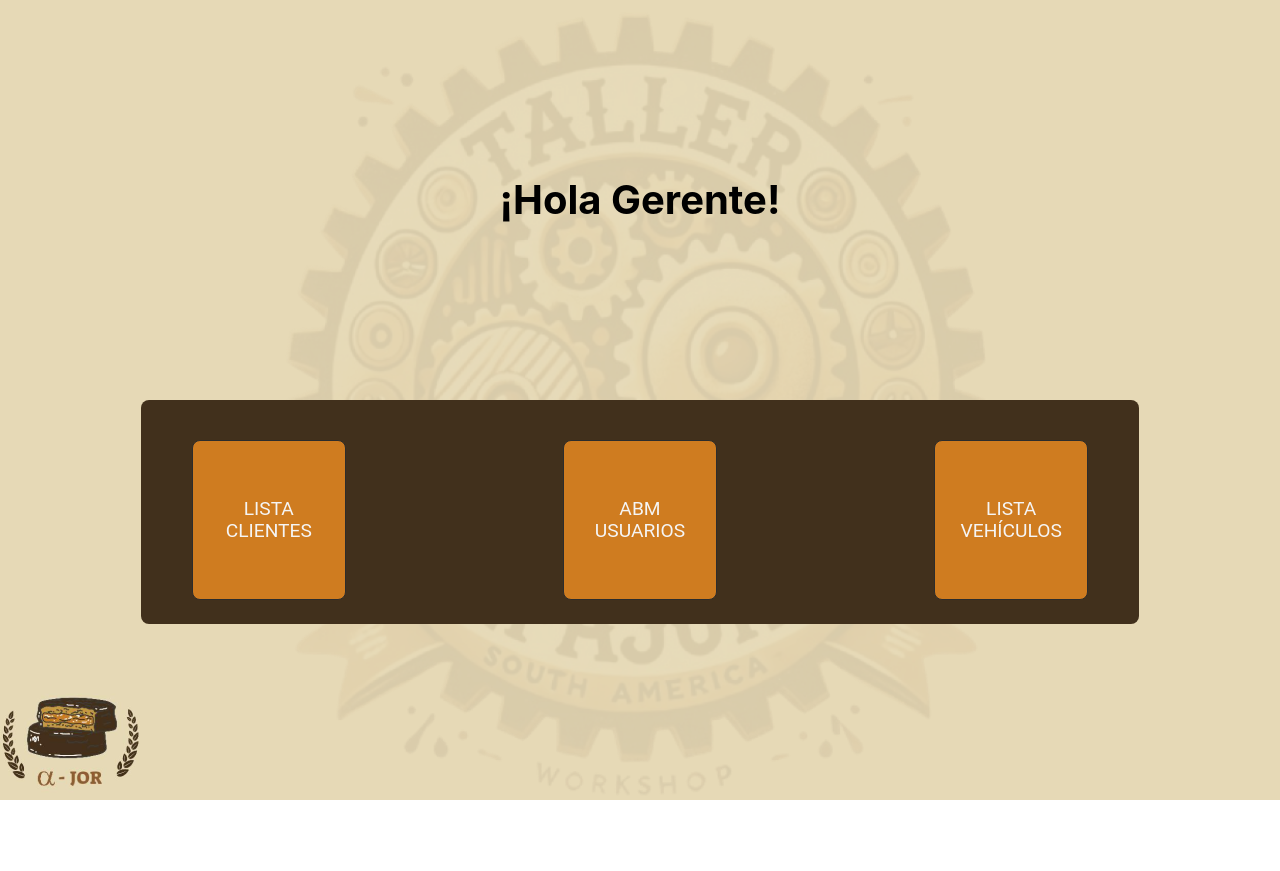
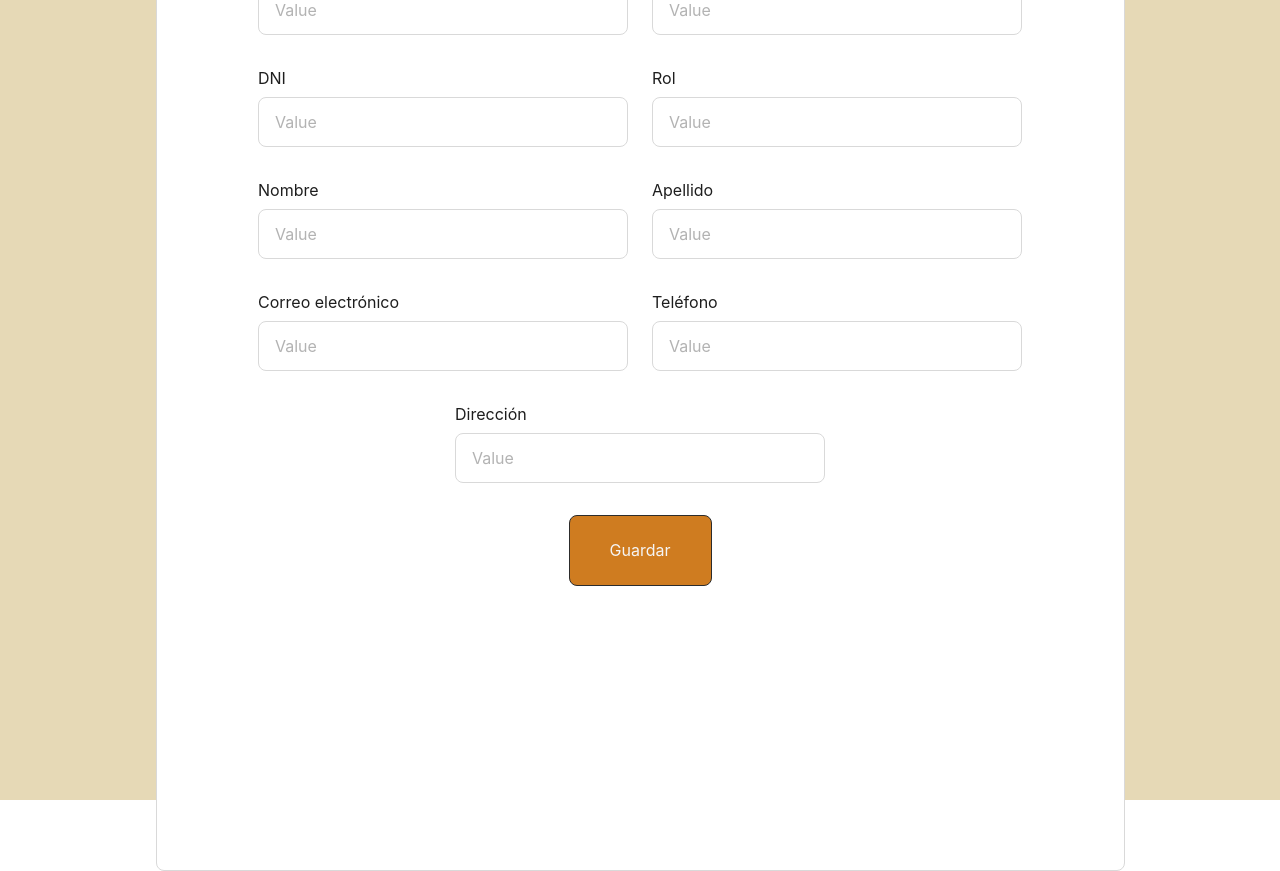
Before and after one commit to joabresper/AlfajorSystem, a React (Vite) app in the folder AlfajorTPI2Diseno/: page /abm in a window 1280 px wide. Before the commit the page ends 800 px from the top, so only its background shows below. Built offline with nearby package versions, Linux system fonts and the light colour scheme.

Commit message:
paginas mas lindas :)
actualice unas paginas

```diff
--- a/AlfajorTPI2Diseno/src/App.jsx
+++ b/AlfajorTPI2Diseno/src/App.jsx
@@ -12,6 +12,7 @@ import Turnos from './pages/Turnos/Turnos';
 import "bootstrap/dist/css/bootstrap.min.css";
 import VehiclePage from './pages/RTO/VehiclePage';
 import Altamenu from './pages/ABM/altamenu';
+import AltaConfirmada from './pages/ABM/altaconfirmada';
 
 function App() {
   const [count, setCount] = useState(0)
@@ -24,6 +25,7 @@ function App() {
           <Route path="/login" element={<LoginPage />} />
           <Route path="/abm" element={<ABM />} />
           <Route path="/altamenu" element={<Altamenu />} />
+          <Route path="/altaconfirmada" element={<AltaConfirmada />} />
           <Route path="/bajamenu" element={<BajaMenu />} />
           <Route path="/bajaconfirmada" element={<BajaConfirmada />} />
           <Route path="/bajaconfirm" element={<BajaConfirmacion />} />
--- a/AlfajorTPI2Diseno/src/pages/ABM/abm.jsx
+++ b/AlfajorTPI2Diseno/src/pages/ABM/abm.jsx
@@ -1,97 +1,97 @@
-const ABM = () => {
-    const styles = {
-        container: {
-          width: '100vw',
-          height: '100vh',
-          position: 'relative',
-          background: '#E6D9B6',
-        },
-        imageSmall: {
-          width: 140,
-          height: 114,
-          position: 'absolute',
-          left: 0,
-          bottom: 0,
-        },
-        imageLarge: {
-          width: '58%', // Escala según el tamaño de la pantalla
-          height: '100%',
-          position: 'absolute',
-          left: '21%',
-          top: 0,
-          opacity: 0.25,
-        },
-        darkBox: {
-          width: '78%', // Escala según la pantalla
-          height: '28%',
-          position: 'absolute',
-          left: '11%',
-          top: '50%',
-          background: '#41301C',
+import React from 'react';
+
+const Altamenu = () => {
+  return (
+    <div style={{ width: '100vw', height: '100vh', display: 'flex', justifyContent: 'center', alignItems: 'center', background: '#E6D9B6' }}>
+      <div
+        style={{
+          width: '969px',
+          height: '941px',
+          padding: '24px',
+          background: 'white',
           borderRadius: '8px',
-        },
-        card: {
-          width: '12%',
-          height: '20%',
+          border: '1px solid #D9D9D9',
+          display: 'flex',
+          flexDirection: 'column',
+          alignItems: 'center',
+          gap: '24px',
+        }}
+      >
+        {/* Form Fields */}
+        <div style={{ display: 'flex', flexWrap: 'wrap', gap: '24px', justifyContent: 'center' }}>
+          <FormField label="Nombre de usuario" />
+          <FormField label="Contraseña" />
+          <FormField label="DNI" />
+          <FormField label="Rol" />
+          <FormField label="Nombre" />
+          <FormField label="Apellido" />
+          <FormField label="Correo electrónico" />
+          <FormField label="Teléfono" />
+          <FormField label="Dirección" />
+        </div>
+
+        {/* Save Button */}
+        <button
+          style={{
+            width: '143px',
+            height: '71px',
             padding: '12px',
-          position: 'absolute',
             background: '#CF7C20',
             borderRadius: '8px',
-          overflow: 'hidden',
             border: '1px solid #2C2C2C',
-          justifyContent: 'center',
-          alignItems: 'center',
-          gap: '8px',
-          display: 'inline-flex',
-          textAlign: 'center',
             color: '#F5F5F5',
-          fontSize: '1.2rem',
-          fontFamily: 'Roboto',
+            fontSize: '16px',
+            fontFamily: 'Inter',
             fontWeight: '400',
-          lineHeight: '1.4rem',
-          wordWrap: 'break-word',
-        },
-        greeting: {
-          width: '38%',
-          height: 'auto',
-          position: 'absolute',
-          left: '31%',
-          top: '22%',
-          textAlign: 'center',
-          color: 'black',
-          fontSize: '2.5rem',
-          fontFamily: 'Inter',
-          fontWeight: '700',
-          lineHeight: '1.2',
-          wordWrap: 'break-word',
-        },
-      };
-
-      return (
-        <div style={styles.container}>
-          <img
-            style={styles.imageSmall}
-            src="public/simbolos y alfajores/Alfajorchico.png"
-            alt="Small placeholder"
-          />
-          <img
-            style={styles.imageLarge}
-            src="public/simbolos y alfajores/alfactory.png"
-            alt="Large placeholder"
-          />
-          <div style={styles.darkBox}></div>
-          <div style={{ ...styles.card, left: '15%', top: '55%' }}>
-            <div>LISTA <br />CLIENTES</div>
+            cursor: 'pointer',
+          }}
+        >
+          Guardar
+        </button>
       </div>
-          <div style={{ ...styles.card, left: '44%', top: '55%' }}>
-            <div>ABM <br />USUARIOS</div>
-          </div>
-          <div style={{ ...styles.card, left: '73%', top: '55%' }}>
-            <div>LISTA <br />VEHÍCULOS</div>
-          </div>
-          <div style={styles.greeting}>¡Hola Gerente!</div>
     </div>
   );
 };
 
-export default ABM;
+// Reusable FormField Component
+const FormField = ({ label }) => {
+  return (
+    <div
+      style={{
+        width: '370px',
+        height: '88px',
+        display: 'flex',
+        flexDirection: 'column',
+        gap: '8px',
+      }}
+    >
+      <div
+        style={{
+          color: '#1E1E1E',
+          fontSize: '16px',
+          fontFamily: 'Inter',
+          fontWeight: '400',
+          lineHeight: '22.4px',
+        }}
+      >
+        {label}
+      </div>
+      <div
+        style={{
+          padding: '12px 16px',
+          background: 'white',
+          borderRadius: '8px',
+          border: '1px solid #D9D9D9',
+          color: '#B3B3B3',
+          fontSize: '16px',
+          fontFamily: 'Inter',
+          fontWeight: '400',
+        }}
+      >
+        Value
+      </div>
+    </div>
+  );
+};
+
+export default Altamenu;
--- a/AlfajorTPI2Diseno/src/pages/ABM/altamenu.jsx
+++ b/AlfajorTPI2Diseno/src/pages/ABM/altamenu.jsx
@@ -2,70 +2,51 @@ import React from 'react';
 
 const Altamenu = () => {
   return (
-    <div style={{ width: '1920px', height: '1080px', position: 'relative', background: '#E6D9B6' }}>
-      {/* Header */}
-      <div
+    <div style={{ width: '100vw', height: '100vh', display: 'flex', justifyContent: 'center', alignItems: 'center', background: '#E6D9B6', position: 'relative' }}>
+      <img style={{ width: 140, height: 114, position: 'absolute', left: 0, bottom: 0 }} src="/simbolos y alfajores/Alfajorchico.png" alt="Alfajorchico" />
+
+      <button
         style={{
-          width: '75px',
-          height: '60px',
-          padding: '8px',
+          width: '50px',
+          height: '50px',
           position: 'absolute',
-          top: '6px',
-          left: '0',
-          display: 'flex',
-          flexDirection: 'column',
-          justifyContent: 'center',
-          alignItems: 'center',
-          gap: '10px',
+          top: '10px',
+          left: '10px',
+          background: 'none',
+          border: 'none',
+          cursor: 'pointer',
         }}
       >
-        <div
-          style={{
-            background: '#41301C',
-            borderRadius: '100%',
-            overflow: 'hidden',
-            display: 'flex',
-            justifyContent: 'center',
-            alignItems: 'center',
-          }}
-        >
-          <div
-            style={{
-              padding: '8px',
-              display: 'flex',
-              justifyContent: 'center',
-              alignItems: 'center',
-            }}
-          >
-            <div style={{ width: '24px', height: '24px' }}></div>
-          </div>
-        </div>
-      </div>
+        <img src="/simbolos y alfajores/ultraizquierda.png" alt="Flecha izquierda" style={{ width: '100%', height: '100%' }} />
+      </button>
 
-      {/* Main Content */}
       <div
         style={{
           width: '969px',
           height: '941px',
           padding: '24px',
-          position: 'absolute',
-          top: '94px',
-          left: '467px',
           background: 'white',
           borderRadius: '8px',
           border: '1px solid #D9D9D9',
+          display: 'flex',
+          flexDirection: 'column',
+          alignItems: 'center',
+          gap: '24px',
         }}
       >
         {/* Form Fields */}
-        <FormField label="Nombre de usuario" top="113px" left="527px" />
-        <FormField label="Contraseña" top="120px" left="976px" />
-        <FormField label="DNI" top="226px" left="976px" />
-        <FormField label="Rol" top="226px" left="527px" />
-        <FormField label="Nombre" top="323px" left="526px" />
-        <FormField label="Apellido" top="340px" left="976px" />
-        <FormField label="Correo electrónico" top="458px" left="526px" />
-        <FormField label="Teléfono" top="572px" left="976px" />
-        <FormField label="Dirección" top="572px" left="527px" />
+        <div style={{ display: 'flex', flexWrap: 'wrap', gap: '24px', justifyContent: 'center' }}>
+          <FormField label="Nombre de usuario" />
+          <FormField label="Contraseña" />
+          <FormField label="DNI" />
+          <FormField label="Rol" />
+          <FormField label="Nombre" />
+          <FormField label="Apellido" />
+          <FormField label="Correo electrónico" />
+          <FormField label="Teléfono" />
+          <FormField label="Dirección" />
+          <FormField label="Fecha" type="date" />
+        </div>
 
         {/* Save Button */}
         <button
@@ -73,9 +54,6 @@ const Altamenu = () => {
             width: '143px',
             height: '71px',
             padding: '12px',
-            position: 'absolute',
-            top: '915px',
-            left: '897px',
             background: '#CF7C20',
             borderRadius: '8px',
             border: '1px solid #2C2C2C',
@@ -94,15 +72,12 @@ const Altamenu = () => {
 };
 
 // Reusable FormField Component
-const FormField = ({ label, top, left }) => {
+const FormField = ({ label, type = 'text' }) => {
   return (
     <div
       style={{
         width: '370px',
         height: '88px',
-        position: 'absolute',
-        top: top,
-        left: left,
         display: 'flex',
         flexDirection: 'column',
         gap: '8px',
@@ -119,20 +94,19 @@ const FormField = ({ label, top, left }) => {
       >
         {label}
       </div>
-      <div
+      <input
+        type={type}
         style={{
           padding: '12px 16px',
           background: 'white',
           borderRadius: '8px',
           border: '1px solid #D9D9D9',
-          color: '#B3B3B3',
+          color: '#1E1E1E',
           fontSize: '16px',
           fontFamily: 'Inter',
           fontWeight: '400',
         }}
-      >
-        Value
-      </div>
+      />
     </div>
   );
 };
--- a/AlfajorTPI2Diseno/src/pages/ABM/menuabm.jsx
+++ b/AlfajorTPI2Diseno/src/pages/ABM/menuabm.jsx
@@ -2,38 +2,34 @@ import React from "react";
 
 const Menuabm = () => {
   return (
-    <div style={{ width: 1920, height: 1080, position: 'relative', background: '#E6D9B6' }}>
-      <img style={{ width: 847, height: 843, left: 537, top: 118, position: 'absolute' }} src="/simbolos y alfajores/alfagear.png" />
-      <img style={{ width: 140, height: 114, left: 0, top: 966, position: 'absolute' }} src="/simbolos y alfajores/Alfajorchico.png" />
-      <div style={{ width: 29, height: 24, left: 498, top: 206, position: 'absolute' }} />
-      <div style={{ width: 974, height: 152, left: 473, top: 464, position: 'absolute', background: '#41301C', borderRadius: 8 }}></div>
-      <div style={{ width: 458, height: 152, left: 731, top: 721, position: 'absolute', background: '#41301C', borderRadius: 8 }}></div>
+    <div style={{ width: '100vw', height: '100vh', position: 'relative', background: '#E6D9B6' }}>
+      <img style={{ width: 847, height: 843, position: 'absolute', left: '50%', top: '10%', transform: 'translateX(-50%)' }} src="/simbolos y alfajores/alfagear.png" alt="Alfagear" />
+      <img style={{ width: 140, height: 114, position: 'absolute', left: 0, bottom: 0 }} src="/simbolos y alfajores/Alfajorchico.png" alt="Alfajorchico" />
+
+      {/* Barra marrón */}
+      <div style={{ width: 850, height: 120, position: 'absolute', left: '50%', top: '44%', transform: 'translateX(-50%)', background: '#41301C', borderRadius: 8 }}></div>
 
       {/* Sección Alta */}
-      <div style={{ width: 147, height: 73, padding: 12, left: 557, top: 503, position: 'absolute', background: '#CF7C20', borderRadius: 8, overflow: 'hidden', border: '1px #2C2C2C solid', display: 'flex', alignItems: 'center', gap: 8 }}>
+      <div style={{ width: 147, height: 73, padding: 12, position: 'absolute', left: '30%', top: '50%', transform: 'translateY(-50%)', background: '#CF7C20', borderRadius: 8, overflow: 'hidden', border: '1px #2C2C2C solid', display: 'flex', alignItems: 'center', gap: 8 }}>
         <img style={{ width: 32, height: 32 }} src="/simbolos y alfajores/plus.png" alt="Alta" />
-        <div style={{ color: '#F5F5F5', fontSize: 32, fontFamily: 'Inter', fontWeight: '400', lineHeight: 32 }}>Alta</div>
+        <div style={{ color: '#F5F5F5', fontSize: 32, fontFamily: 'Inter', fontWeight: '400', lineHeight: '32px' }}>Alta</div>
       </div>
 
       {/* Sección Modificación */}
-      <div style={{ width: 253.24, height: 74.96, left: 834.13, top: 503.29, position: 'absolute' }}>
-        <div style={{ width: 253.24, height: 74.96, padding: 12, left: 0, top: 0, position: 'absolute', background: '#CF7C20', borderRadius: 8, overflow: 'hidden', border: '1px #2C2C2C solid', display: 'flex', alignItems: 'center', gap: 8 }}>
-          <img style={{ width: 32, height: 32 }} src="/simbolos y alfajores/maslivianoqueunapala.png" alt="Modificación" />
-          <div style={{ color: '#F5F5F5', fontSize: 24, fontFamily: 'Inter', fontWeight: '400', lineHeight: 24 }}>Modificación</div>
-        </div>
+      <div style={{ width: 253, height: 75, padding: 12, position: 'absolute', left: '50%', top: '50%', transform: 'translate(-50%, -50%)', background: '#CF7C20', borderRadius: 8, overflow: 'hidden', border: '1px #2C2C2C solid', display: 'flex', alignItems: 'center', gap: 8 }}>
+        <img style={{ width: 32, height: 32 }} src="/simbolos y alfajores/maslivianoqueunapala.png" alt="Modificación" />
+        <div style={{ color: '#F5F5F5', fontSize: 24, fontFamily: 'Inter', fontWeight: '400', lineHeight: '24px' }}>Modificación</div>
       </div>
 
       {/* Sección Baja */}
-      <div style={{ width: 174, height: 75, padding: 12, left: 1218, top: 503, position: 'absolute', background: '#CF7C20', borderRadius: 8, overflow: 'hidden', border: '1px #2C2C2C solid', display: 'flex', alignItems: 'center', gap: 8 }}>
+      <div style={{ width: 174, height: 75, padding: 12, position: 'absolute', left: '60%', top: '50%', transform: 'translateY(-50%)', background: '#CF7C20', borderRadius: 8, overflow: 'hidden', border: '1px #2C2C2C solid', display: 'flex', alignItems: 'center', gap: 8 }}>
         <img style={{ width: 32, height: 32 }} src="/simbolos y alfajores/kkk.png" alt="Baja" />
-        <div style={{ color: '#F5F5F5', fontSize: 32, fontFamily: 'Inter', fontWeight: '400', lineHeight: 32 }}>Baja</div>
+        <div style={{ color: '#F5F5F5', fontSize: 32, fontFamily: 'Inter', fontWeight: '400', lineHeight: '32px' }}>Baja</div>
       </div>
 
-      <div style={{ width: 72, height: 61, left: 1305, top: 510, position: 'absolute', background: 'rgba(255, 255, 255, 0)' }}>
-        <div style={{ width: 54, height: 50.83, left: 9, top: 5.08, position: 'absolute', border: '4px #F3F3F3 solid' }}></div>
-      </div>
-      <div style={{ width: 414, height: 111, padding: 12, left: 753, top: 742, position: 'absolute', background: '#CF7C20', borderRadius: 8, overflow: 'hidden', border: '1px #2C2C2C solid', justifyContent: 'center', alignItems: 'center', gap: 8, display: 'inline-flex' }}>
-        <div style={{ color: '#F5F5F5', fontSize: 48, fontFamily: 'Inter', fontWeight: '400', lineHeight: 57.60, wordWrap: 'break-word' }}>Cerrar sesión</div>
+      {/* Botón Cerrar sesión */}
+      <div style={{ width: 414, height: 111, padding: 12, position: 'absolute', left: '50%', top: '70%', transform: 'translate(-50%, -50%)', background: '#CF7C20', borderRadius: 8, overflow: 'hidden', border: '1px #2C2C2C solid', justifyContent: 'center', alignItems: 'center', gap: 8, display: 'flex' }}>
+        <div style={{ color: '#F5F5F5', fontSize: 48, fontFamily: 'Inter', fontWeight: '400', lineHeight: '57.60px', wordWrap: 'break-word' }}>Cerrar sesión</div>
       </div>
     </div>
   );
```
Also changed, not shown: AlfajorTPI2Diseno/src/pages/ABM/altaconfirmada.jsx (added, +20 -0 lines), AlfajorTPI2Diseno/public/simbolos y alfajores/ultraizquierda.png (added). Lines whose indentation alone changed are shown as unchanged.
